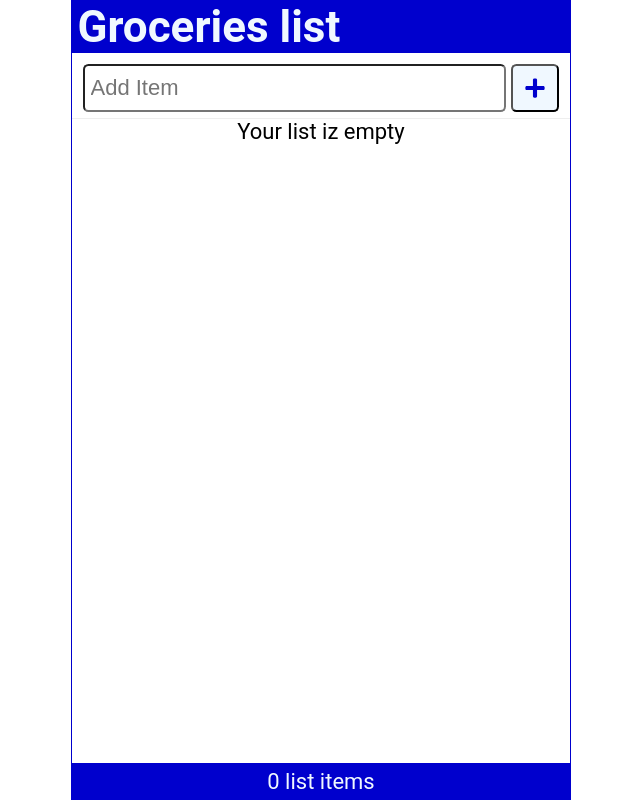
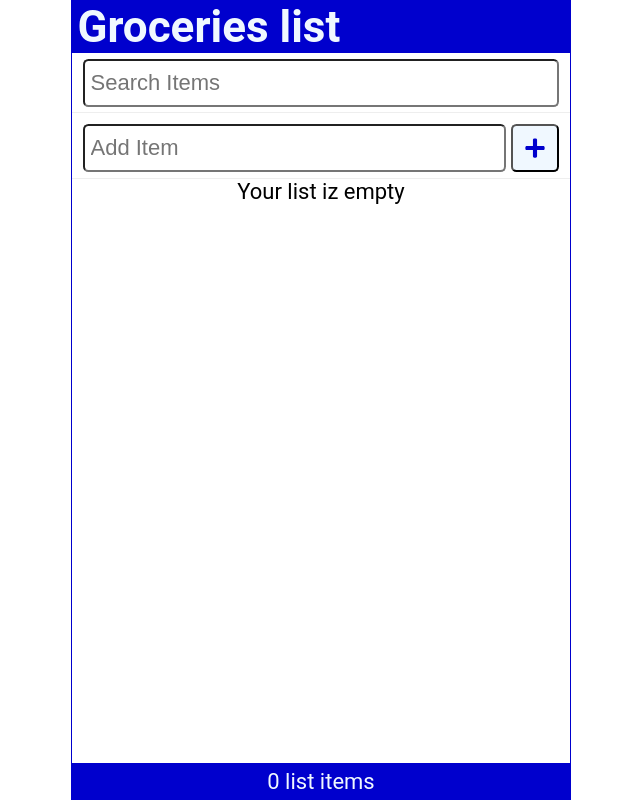
Before and after one commit to Darzwaitz/react_work, a React (Create React App) app: page / in a window 1280 px wide. Shown: the whole page, without its empty margins (319-959 px from the left). Built offline with nearby package versions, Linux system fonts and the light colour scheme.

Commit message:
using form inputs in SearchItem comp to search the state for existing inputs - Part 2 - TBU

```diff
--- a/src/App.js
+++ b/src/App.js
@@ -2,6 +2,7 @@
 // rafce -> functional comp, imports react
 // rce -> export default class react
 import Header from "./Header";
+import SearchItem from "./SearchItem";
 import Content from "./Content";
 import Footer from "./Footer";
 import { useState } from "react";
@@ -13,6 +14,7 @@ function App() {
   );
 
   const [newItem, setNewItem] = useState("");
+  const [search, setSearch] = useState("");
 
   const setAndSaveItems = (newItems) => {
     setItems(newItems);
@@ -50,6 +52,7 @@ function App() {
   return (
     <div className="App">
       <Header title="Groceries" />
+      <SearchItem search={search} setSearch={setSearch} />
       <AddItem
         newItem={newItem}
         setNewItem={setNewItem}
```
